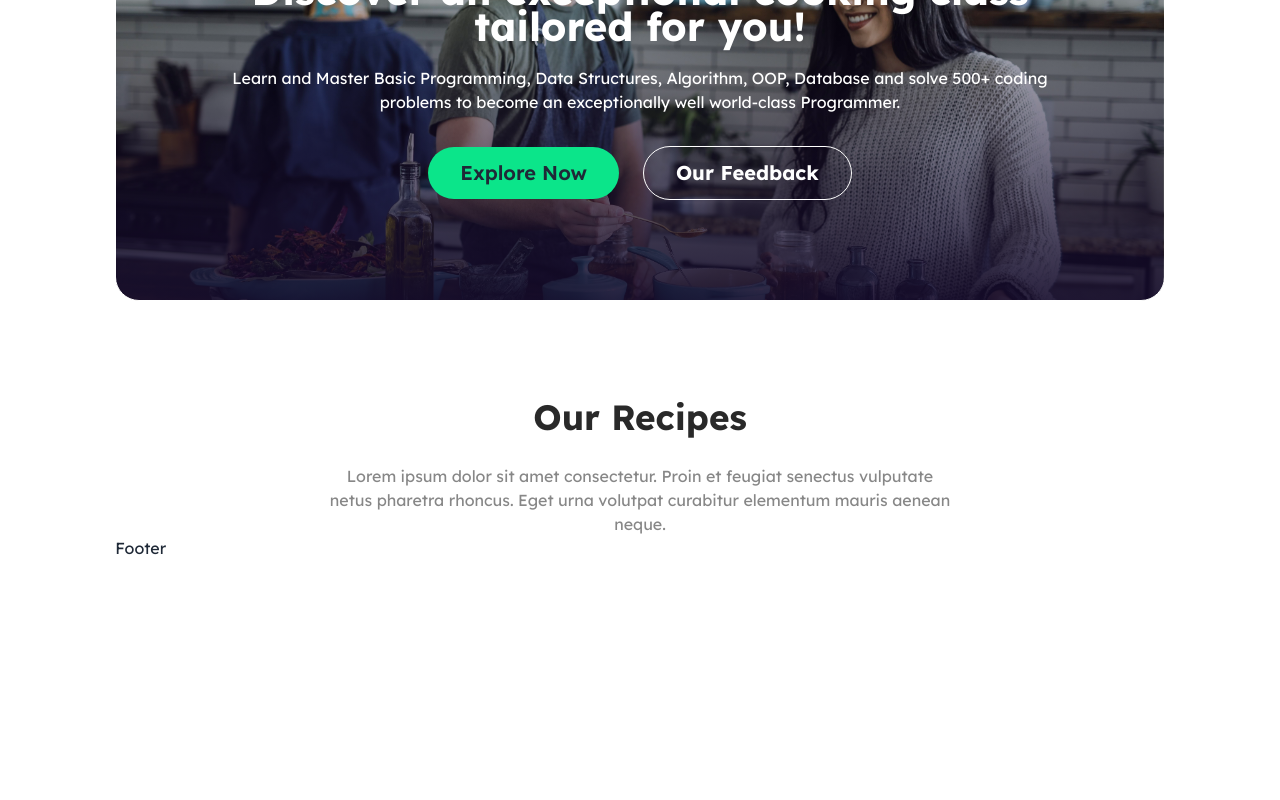
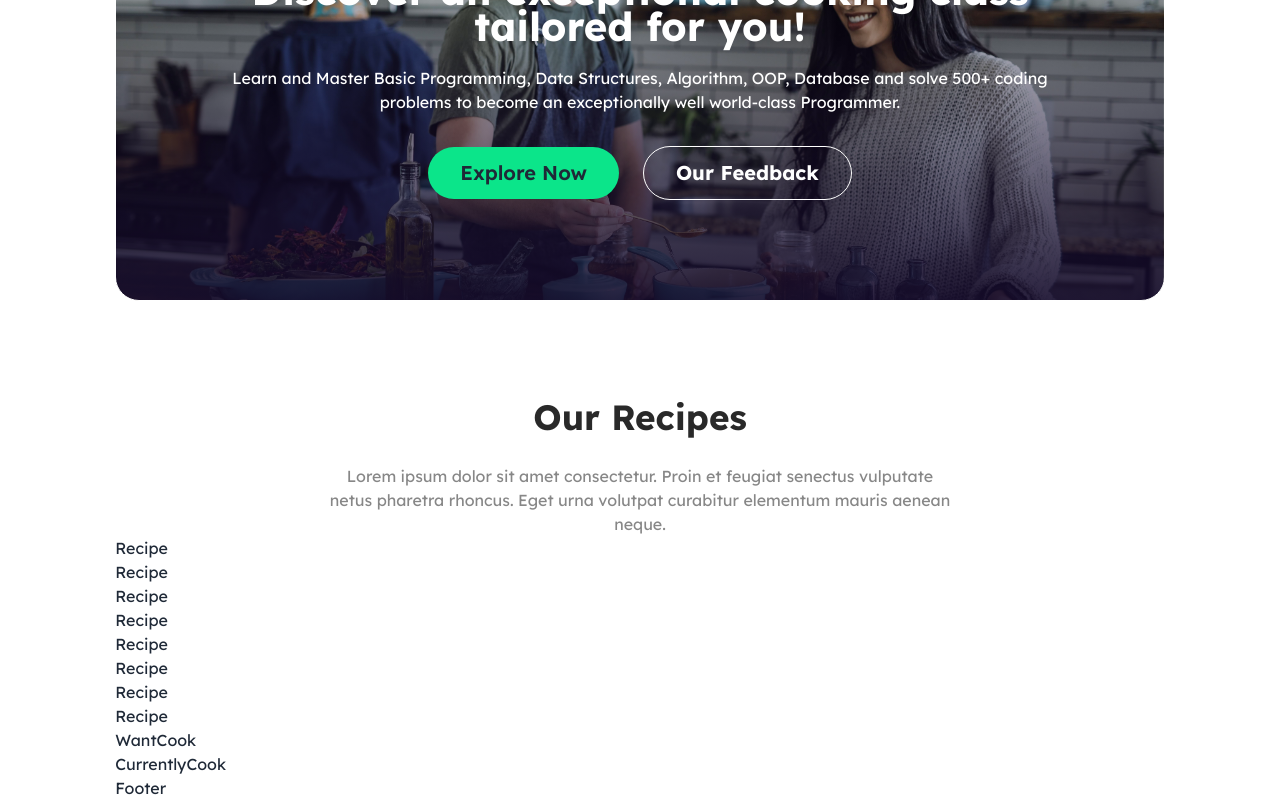
Before and after one commit to roushan-sheik/recipe-calories, a React (Vite) app: page / in a window 1280 px wide. Shown: the part 233-1033 px from the top of the page. Before the commit the page ends 800 px from the top, so only its background shows below. Built offline with nearby package versions, Linux system fonts and the light colour scheme.

Commit message:
recipes file and folder structure and passing data to the child component

```diff
--- a/src/App.jsx
+++ b/src/App.jsx
@@ -4,14 +4,14 @@ import Layout from "./components/layout/Layout";
 import Recipes from "./components/recipes/Recipes";
 
 const App = () => {
-  const [data, setData] = React.useState([]);
+  const [recipes, setRecipes] = React.useState([]);
 
   React.useEffect(() => {
     try {
       fetch("recipes.json");
       fetch("recipes.json")
         .then((res) => res.json())
-        .then((data) => setData(data));
+        .then((data) => setRecipes(data));
     } catch (error) {
       console.log(error.message);
     }
@@ -20,7 +20,7 @@ const App = () => {
   return (
     <Layout>
       <Banner />
-      <Recipes />
+      <Recipes recipes={recipes} />
     </Layout>
   );
 };
--- /dev/null
+++ b/src/components/recipes/Recipe.jsx
@@ -0,0 +1,7 @@
+import React from "react";
+
+const Recipe = () => {
+  return <div>Recipe</div>;
+};
+
+export default Recipe;
--- a/src/components/recipes/Recipes.jsx
+++ b/src/components/recipes/Recipes.jsx
@@ -1,11 +1,28 @@
 import React from "react";
-import RecipeHeader from "./RecipeHeader";
+import Recipe from "./Recipe";
+import CurrentlyCook from "./cart/CurrentlyCook";
+import WantCook from "./cart/WantCook";
+import RecipeHeader from "./header/RecipeHeader";
 
-const Recipes = () => {
+const Recipes = ({ recipes }) => {
   return (
     <div className=" mt-[90px]">
       {/* Recipe Header  */}
       <RecipeHeader />
+      {/* Main box of recipe  */}
+      <div>
+        {/* Let Recipe Parent Box  */}
+        <div>
+          {recipes.map((recipe) => (
+            <Recipe key={recipe.id} recipe={recipe} />
+          ))}
+        </div>
+        {/* Left cart parent Box */}
+        <div className="flex flex-col">
+          <WantCook />
+          <CurrentlyCook />
+        </div>
+      </div>
     </div>
   );
 };
--- /dev/null
+++ b/src/components/recipes/cart/CurrentlyCook.jsx
@@ -0,0 +1,7 @@
+import React from "react";
+
+const CurrentlyCook = () => {
+  return <div>CurrentlyCook</div>;
+};
+
+export default CurrentlyCook;
--- /dev/null
+++ b/src/components/recipes/cart/WantCook.jsx
@@ -0,0 +1,7 @@
+import React from "react";
+
+const WantCook = () => {
+  return <div>WantCook</div>;
+};
+
+export default WantCook;
```
Also changed, not shown: src/components/recipes/header/RecipeHeader.jsx (renamed from src/components/recipes/RecipeHeader.jsx).
